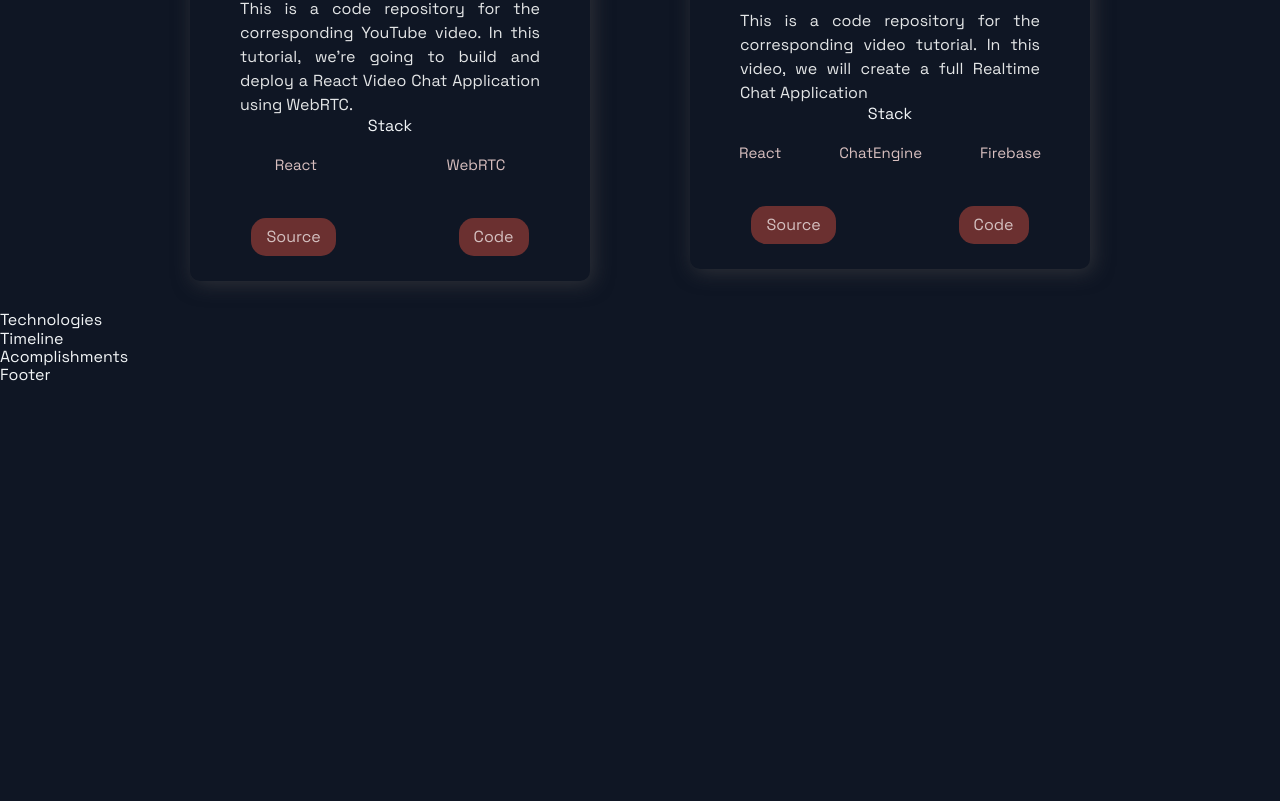
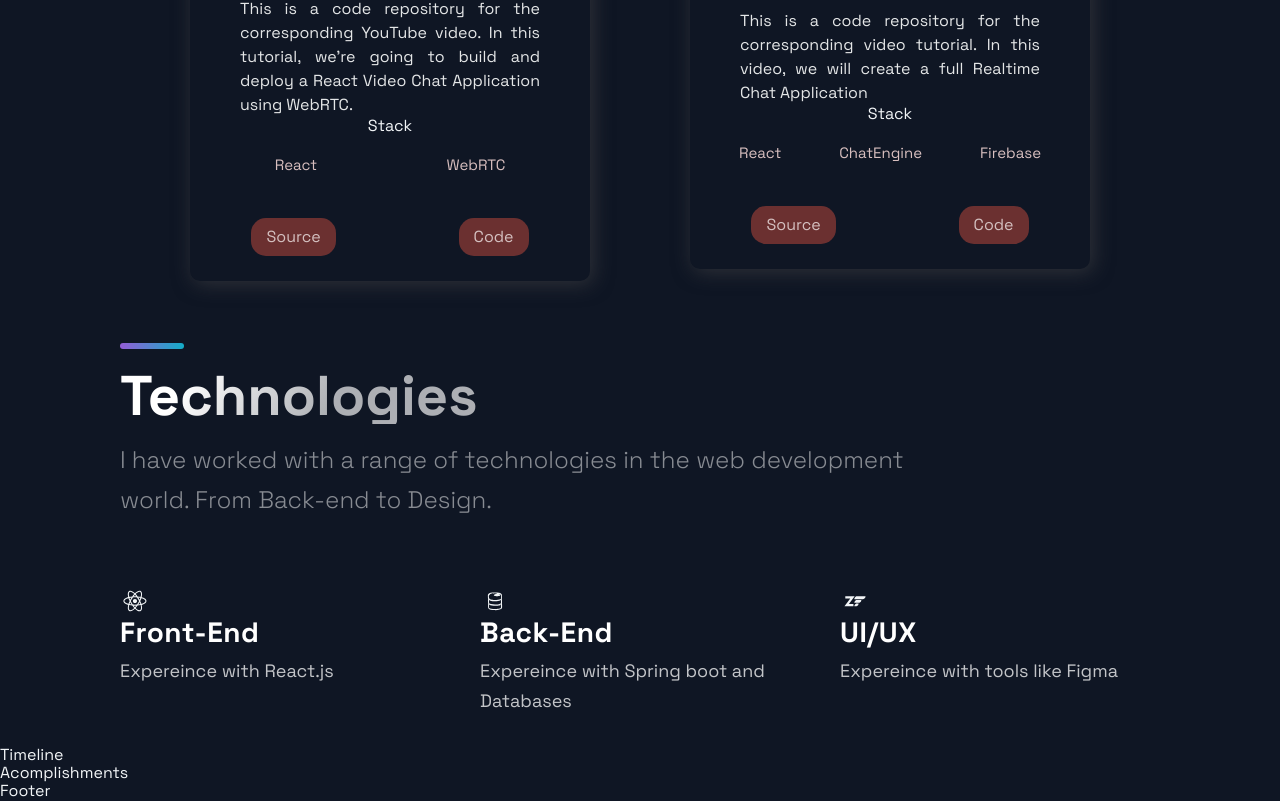
Before and after one commit to bkjml/Portfolio_website, a Next.js app: page / in a window 1280 px wide. Shown: the part 1805-2606 px from the top of the page. Before the commit the page ends 2190 px from the top, so only its background shows below. Built offline with nearby package versions, Linux system fonts and the light colour scheme.

Commit message:
technologies

```diff
--- a/src/components/Technologies/Technologies.js
+++ b/src/components/Technologies/Technologies.js
@@ -4,9 +4,46 @@
 import { List, ListContainer, ListItem, ListParagraph, ListTitle } from './TechnologiesStyles';
 
 const Technologies = () =>  (
-  <div>
-    Technologies
-  </div>
+  <Section id="technologies">
+    <SectionDivider />
+    <br />
+    <SectionTitle>Technologies</SectionTitle>
+    <SectionText>
+      I have worked with a range of technologies in the web development world. From Back-end to Design.
+    </SectionText>
+    <List>
+      <ListItem>
+        <DiReact size="3rem"/>
+        <ListContainer >
+          <ListTitle>Front-End</ListTitle>
+          <ListParagraph>
+            Expereince with <bt />
+            React.js
+          </ListParagraph>
+        </ListContainer>
+      </ListItem>
+      <ListItem>
+        <DiFirebase size="3rem"/>
+        <ListContainer >
+          <ListTitle>Back-End</ListTitle>
+          <ListParagraph>
+            Expereince with <bt />
+            Spring boot and Databases
+          </ListParagraph>
+        </ListContainer>
+      </ListItem>
+      <ListItem>
+        <DiZend size="3rem"/>
+        <ListContainer >
+          <ListTitle>UI/UX</ListTitle>
+          <ListParagraph>
+            Expereince with <bt />
+            tools like Figma
+          </ListParagraph>
+        </ListContainer>
+      </ListItem>
+    </List>
+  </Section>
 );
 
 export default Technologies;
```
